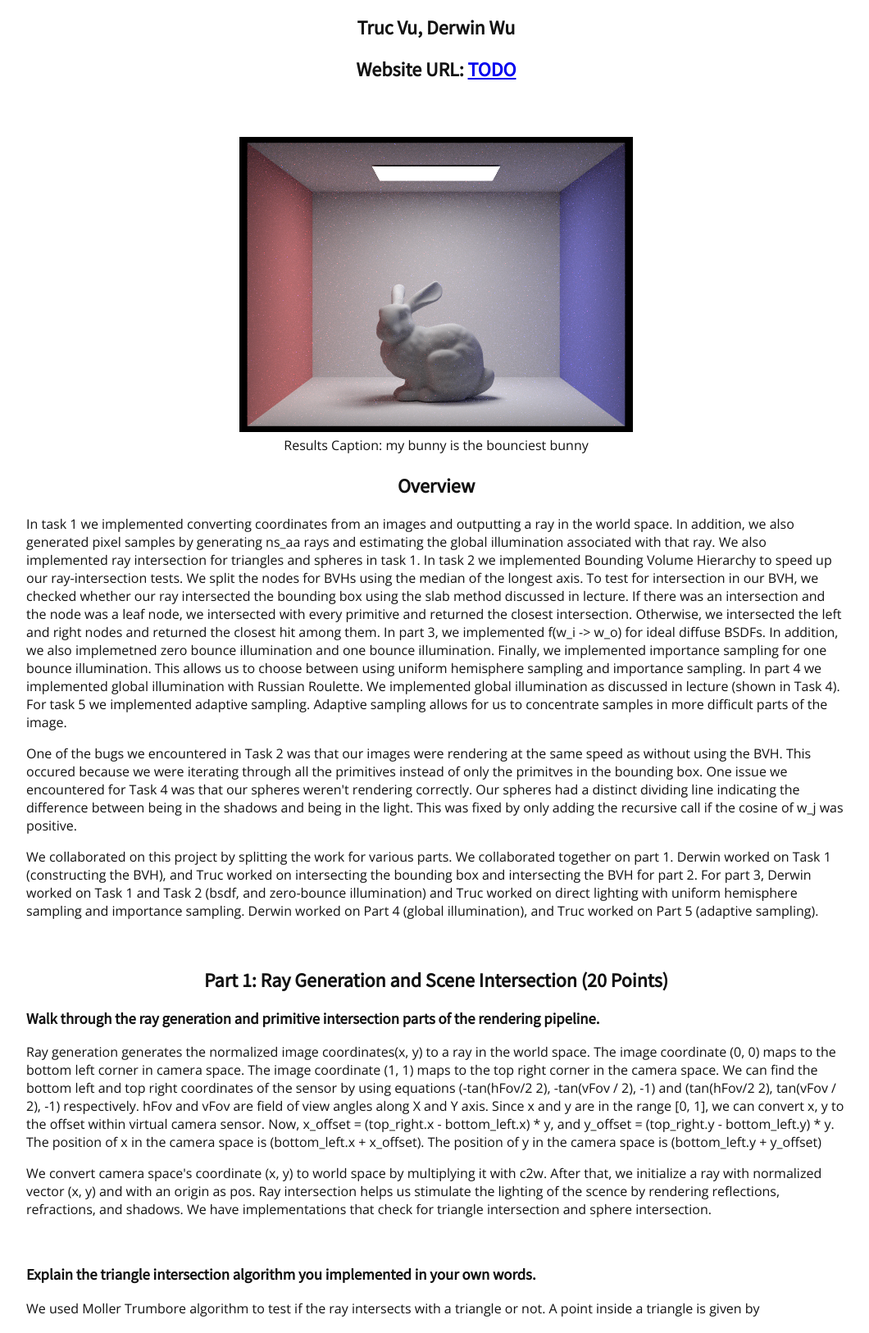
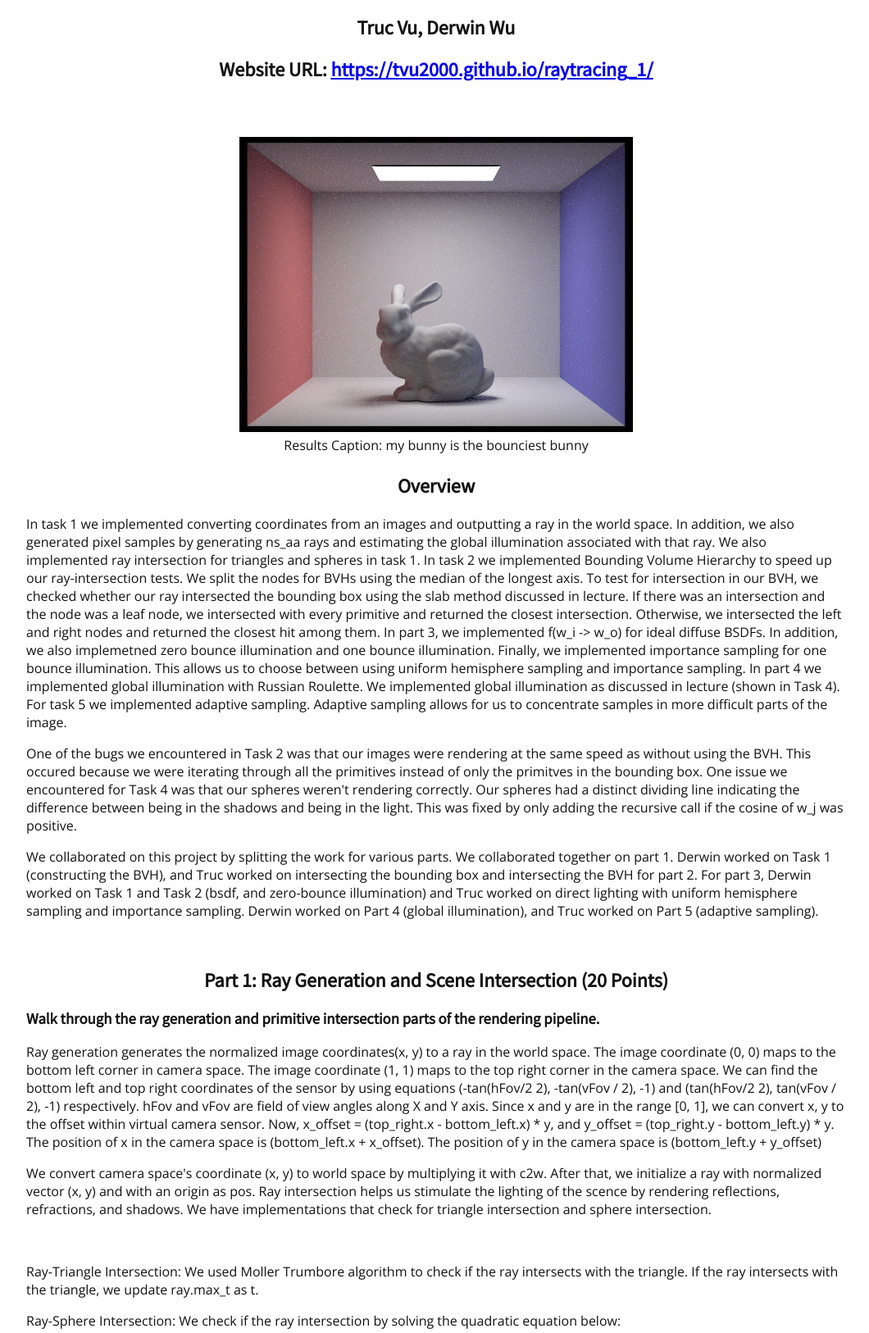
Before and after one commit to ttvu46/raytracing_1, a plain HTML site: page index.html in a window 1280 px wide. Shown: the part 226-1852 px from the top of the page at 82% size, without its empty margins (108-1168 px from the left). Drawn offline with nearby package versions, Linux system fonts and the light colour scheme.

Commit message:
Update index.html

```diff
--- a/index.html
+++ b/index.html
@@ -44,7 +44,7 @@
 <h2 align="middle">Truc Vu, Derwin Wu</h2>
 
 <!-- Add Website URL -->
-<h2 align="middle">Website URL: <a href="TODO">TODO</a></h2>
+<h2 align="middle">Website URL: <a href="https://tvu2000.github.io/raytracing_1/">https://tvu2000.github.io/raytracing_1/</a></h2>
 
 <br><br>
 
@@ -86,6 +86,10 @@
 
 <p>We convert camera space's coordinate (x, y) to world space by multiplying it with c2w. After that, we initialize a ray with normalized vector (x, y) and with an origin as pos. Ray intersection helps us stimulate the lighting of the scence by rendering reflections, refractions, and shadows. We have implementations that check for triangle intersection and sphere intersection.</p>
 <br>
+
+ <p>Ray-Triangle Intersection: We used Moller Trumbore algorithm to check if the ray intersects with the triangle. If the ray intersects with the triangle, we update ray.max_t as t. </p>
+ <p>Ray-Sphere Intersection: We check if the ray intersection by solving the quadratic equation below: </p>
+
 
 <h3>
   Explain the triangle intersection algorithm you implemented in your own words.
```
